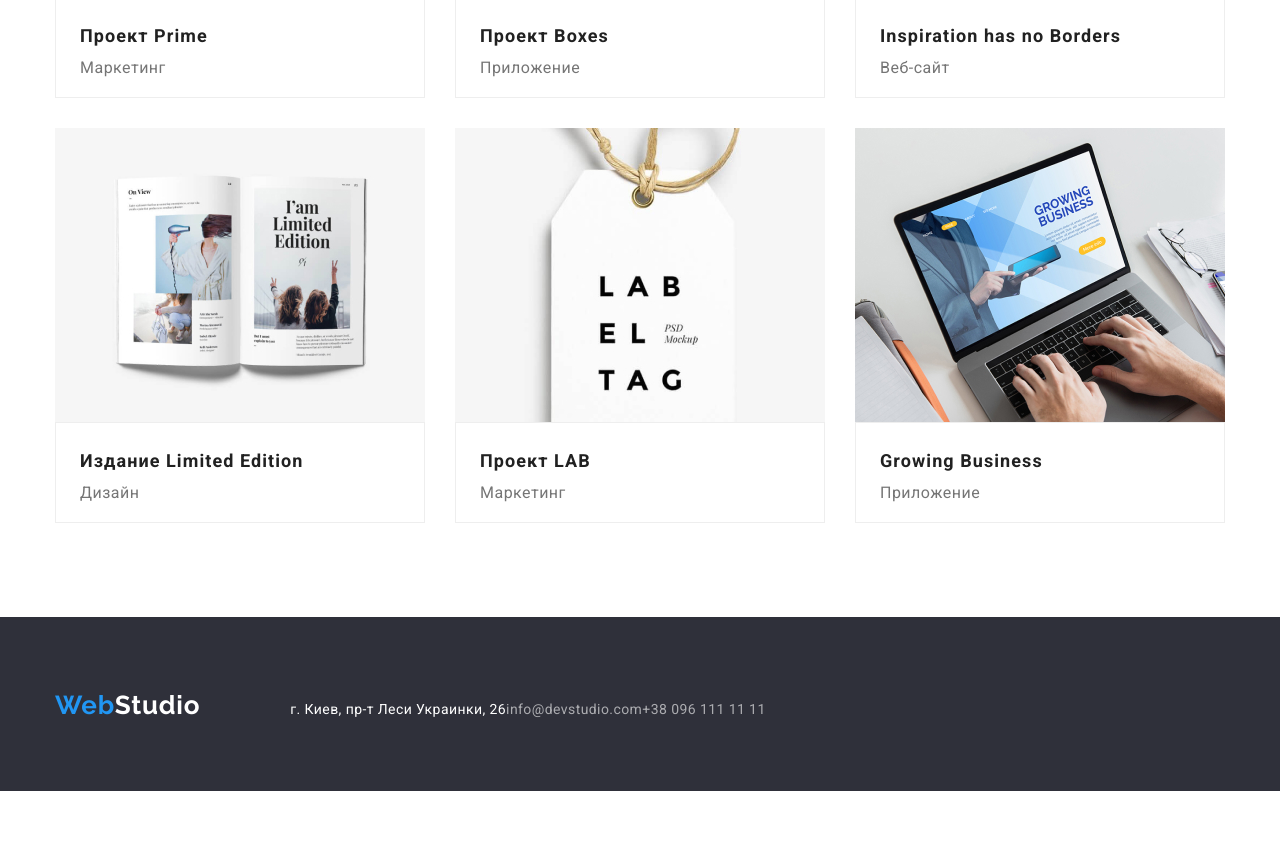
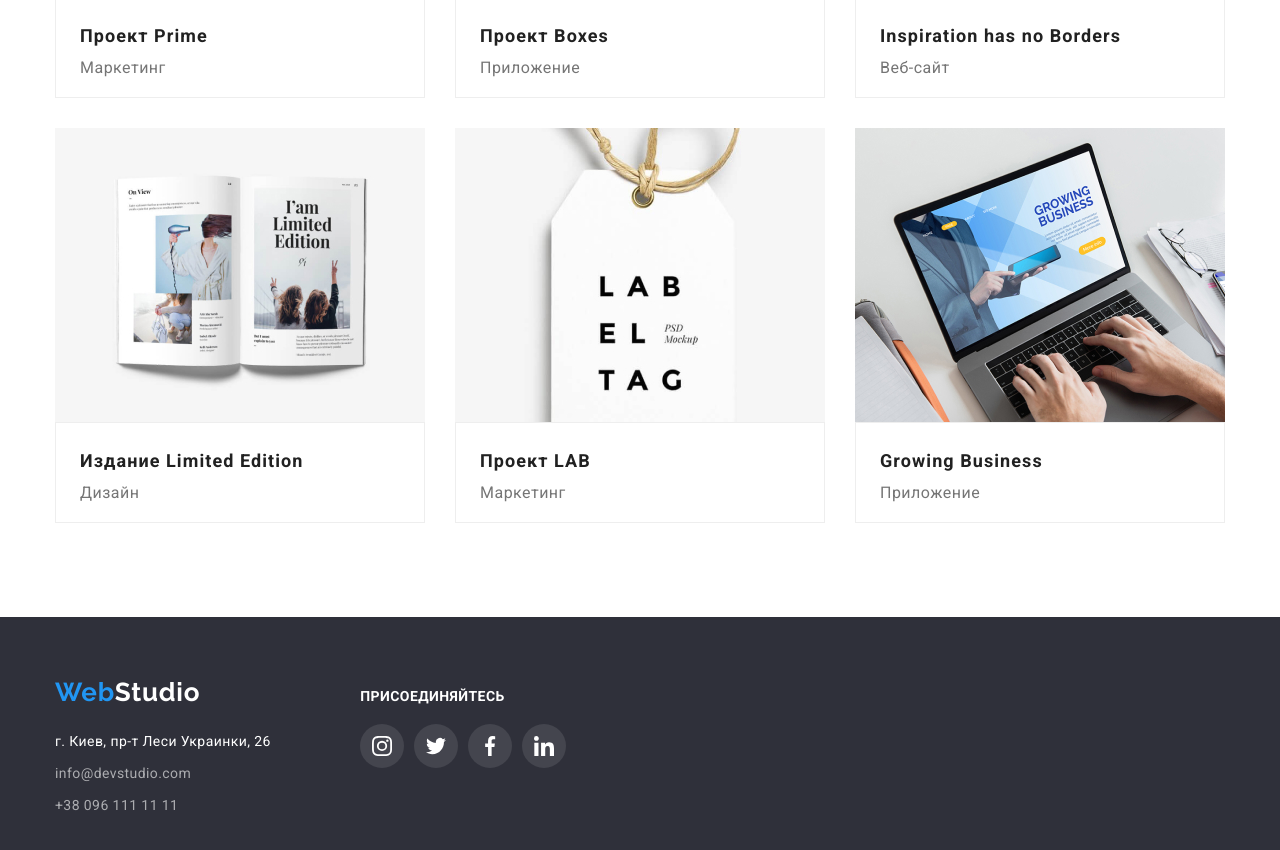
Before and after one commit to YanaSheri/goit-markup-hw-04, a plain HTML site: page portfolio.html in a window 1280 px wide. Shown: the part 988-1838 px from the top of the page. Before the commit the page ends 1779 px from the top, so only its background shows below. Drawn offline with nearby package versions, Linux system fonts and the light colour scheme.

```diff
--- a/portfolio.html
+++ b/portfolio.html
@@ -20,7 +20,7 @@
     <header class="header">
         <div class="container header-container">
             <nav class="nav">
-                <a href="./index.html" class="logo-link"><span class="span">Web</span>Studio</a>
+                <a class="logo-link" href="./index.html" ><span class="span">Web</span>Studio</a>
                 <ul class="site-nav">
                     <li class="nav-item"><a href="./index.html" class="link">Студия</a></li>
                     <li class="nav-item"><a href="./portfolio.html" class="link-current">Портфолио</a></li>
@@ -28,8 +28,18 @@
                 </ul>
             </nav>
             <div class="contacts-nav">
-                <a href="mailto:info@devstudio.com" class="link">info@devstudio.com</a>
-                <a href="tel:+380961111111" class="link">+38 096 111 11 11</a>
+                <a href="mailto:info@devstudio.com" class="link">
+                    <svg class="svg-header" width="16" height="12">
+                        <use href="./images/sprite.svg#icon-envelope"></use>
+                    </svg>
+                    info@devstudio.com
+                </a>
+                <a href="tel:+380961111111" class="link">
+                    <svg class="svg-header" width="10" height="16">
+                        <use href="./images/sprite.svg#icon-smartphone"></use>
+                    </svg>
+                    +38 096 111 11 11
+                </a>
             </div>
         </div>
     </header>
@@ -145,11 +155,46 @@
 
     <footer class="footer">
         <div class="container footer-container">
-            <a class="logo-link" href="./index.html"><span class="span">Web</span><span
-                    class="span-footer">Studio</span></a>
-            <address class="address">г. Киев, пр-т Леси Украинки, 26</address>
-            <a class="contacts" href="mailto:info@devstudio.com">info@devstudio.com</a>
-            <a class="contacts" href="tel:+380961111111">+38 096 111 11 11</a>
+            <div class="left-footer">
+                <a class="logo-link" href="./index.html"><span class="span">Web</span><span
+                        class="span-footer">Studio</span></a>
+                <address class="address">г. Киев, пр-т Леси Украинки, 26</address>
+                <a class="contacts" href="mailto:info@devstudio.com">info@devstudio.com</a>
+                <a class="contacts" href="tel:+380961111111">+38 096 111 11 11</a>
+            </div>
+            <div class="right-footer">
+                <h2 class="right-footer-text">присоединяйтесь</h2>
+                <ul class="footer-icons-list">
+                    <li class="footer-icons-item">
+                        <a class="footer-icons-link" href="">
+                            <svg class="footer-svg">
+                                <use href="./images/sprite.svg#icon-instagram"></use>
+                            </svg>
+                        </a>
+                    </li>
+                    <li class="footer-icons-item">
+                        <a class="footer-icons-link" href="">
+                            <svg class="footer-svg">
+                                <use href="./images/sprite.svg#icon-twitter"></use>
+                            </svg>
+                        </a>
+                    </li>
+                    <li class="footer-icons-item">
+                        <a class="footer-icons-link" href="">
+                            <svg class="footer-svg">
+                                <use href="./images/sprite.svg#icon-facebook"></use>
+                            </svg>
+                        </a>
+                    </li>
+                    <li class="footer-icons-item">
+                        <a class="footer-icons-link" href="">
+                            <svg class="footer-svg">
+                                <use href="./images/sprite.svg#icon-linkedin"></use>
+                            </svg>
+                        </a>
+                    </li>
+                </ul>
+            </div>
         </div>
     </footer>
 </body>
```
Also changed, not shown: index.html (+0 -1 lines).
